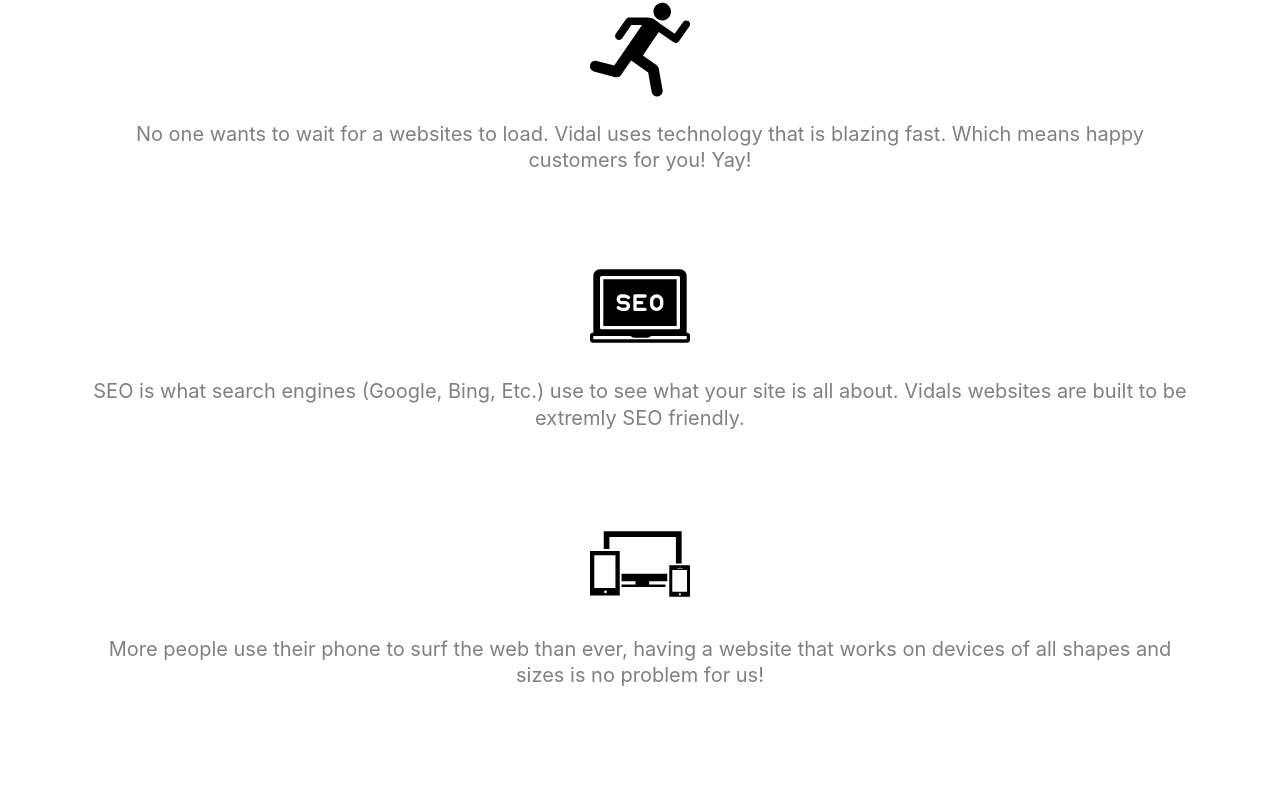
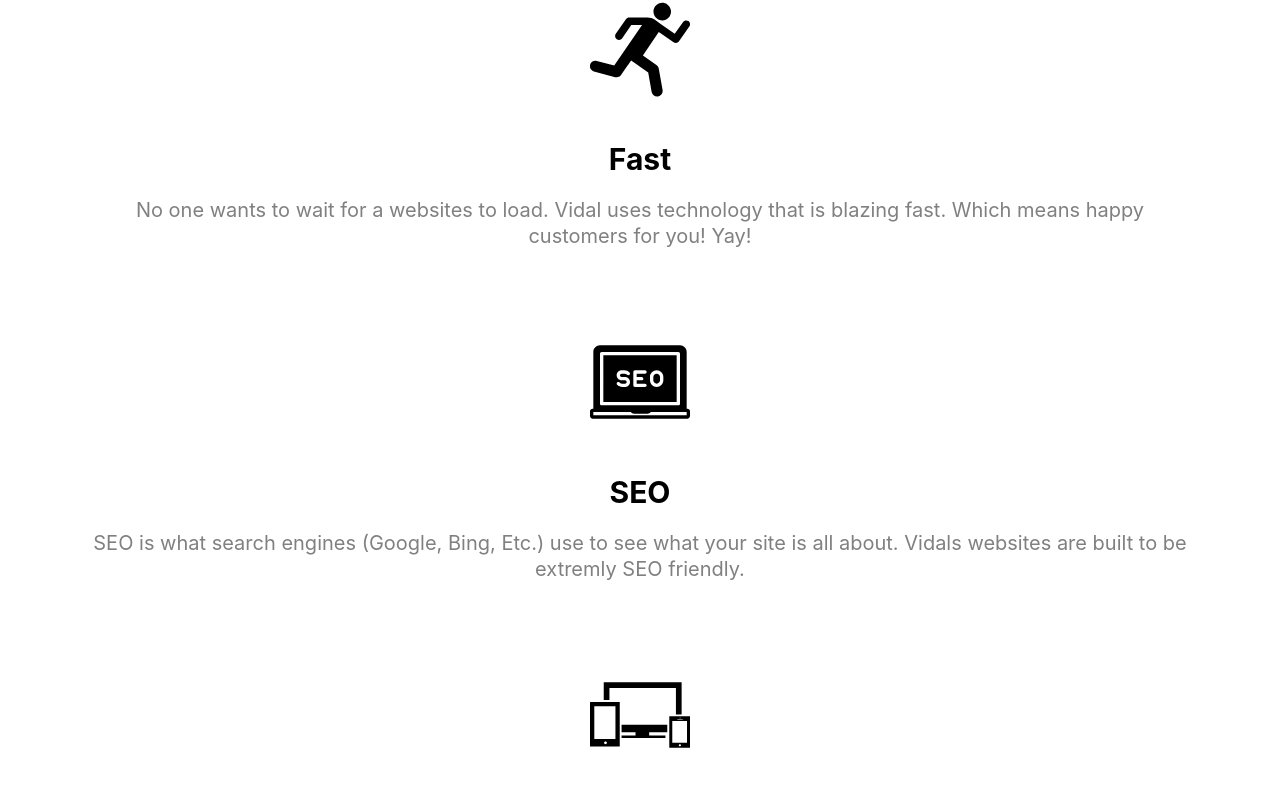
Before and after one commit to raglandc/vidal-production, a Next.js app: page / in a window 1280 px wide. Shown: the part 846-1656 px from the top of the page. Built offline with nearby package versions, Linux system fonts and the light colour scheme.

Commit message:
add title to perks section

```diff
--- a/components/sectionComponents/PerksCard.module.css
+++ b/components/sectionComponents/PerksCard.module.css
@@ -12,6 +12,11 @@
   color: #111;
 }
 
+.title {
+  margin-bottom: 0;
+  font-size: 3rem;
+}
+
 .description {
   color: grey;
   font-size: 2rem;
--- a/components/sectionComponents/PerksCard.tsx
+++ b/components/sectionComponents/PerksCard.tsx
@@ -8,6 +8,7 @@ type PerksCardProps = {
   key: string;
   svgLink: StaticImageData;
   description: string;
+  title: string;
 };
 
 const PerksCard = (props: PerksCardProps) => {
@@ -16,7 +17,7 @@ const PerksCard = (props: PerksCardProps) => {
       <div className={styles.svgClass}>
         <Image src={props.svgLink} alt="svg image" />
       </div>
-
+      <h4 className={styles.title}>{props.title}</h4>
       <p className={styles.description}>{props.description}</p>
     </div>
   );
--- a/components/sections/HomePageSections/PerkSection.tsx
+++ b/components/sections/HomePageSections/PerkSection.tsx
@@ -5,25 +5,32 @@ import seo from "../../../public/seo.svg";
 import responsive from "../../../public/responsive.svg";
 import SectionWrapper from "../../UI/SectionWrapper";
 
-const cards: { key: string; svgLink: StaticImageData; description: string }[] =
-  [
+const cards: {
+  key: string;
+  svgLink: StaticImageData;
+  description: string;
+  title: string;
+}[] = [
   {
     key: "card-1",
     svgLink: fast,
     description:
       "No one wants to wait for a websites to load. Vidal uses technology that is blazing fast. Which means happy customers for you! Yay! ",
+    title: "Fast",
   },
   {
     key: "card-2",
     svgLink: seo,
     description:
       "SEO is what search engines (Google, Bing, Etc.) use to see what your site is all about. Vidals websites are built to be extremly SEO friendly.",
+    title: "SEO",
   },
   {
     key: "card-1",
     svgLink: responsive,
     description:
       "More people use their phone to surf the web than ever, having a website that works on devices of all shapes and sizes is no problem for us!",
+    title: "Responsive",
   },
 ];
 
@@ -36,6 +43,7 @@ const PerkSection = () => {
             key={card.key}
             svgLink={card.svgLink}
             description={card.description}
+            title={card.title}
           />
         );
       })}
```
Lines whose indentation alone changed are shown as unchanged.
